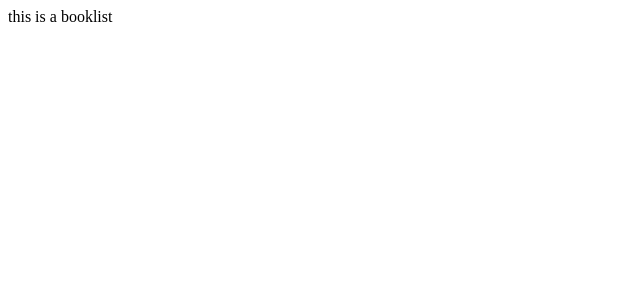
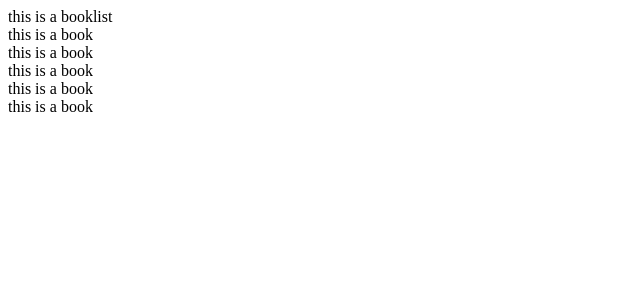
Before and after one commit to nadgerz/react_tutorial_john_smilga, a React (Create React App) app in the folder smilga/: page / in a window 1280 px wide. Shown: the top 300 px of the page, without its empty margins (0-640 px from the left). Built offline with nearby package versions, Linux system fonts and the light colour scheme.

Commit message:
more books

```diff
--- a/smilga/src/index.tsx
+++ b/smilga/src/index.tsx
@@ -2,11 +2,20 @@ import React from "react";
 import ReactDom from "react-dom";
 
 function BookList() {
-  return <section>this is a booklist</section>;
+  return (
+    <>
+      <section>this is a booklist</section>
+      <Book />
+      <Book />
+      <Book />
+      <Book />
+      <Book />
+    </>
+  );
 }
 
 const Book = () => {
-  return <article></article>;
+  return <article>this is a book</article>;
 };
 
 ReactDom.render(<BookList />, document.getElementById("root"));
```
